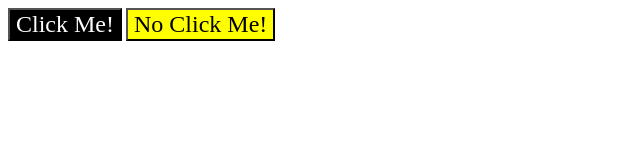
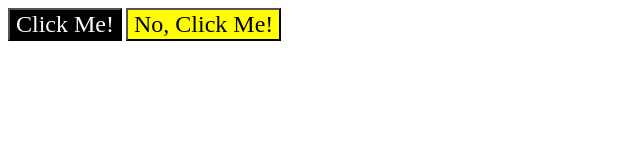
Before and after one commit to sw4000/css-practice2, a plain HTML site: page index.html in a window 1280 px wide. Shown: the full height of the page, 0-640 px from the left. Drawn offline with Linux system fonts and the light colour scheme.

Commit message:
Added comma

```diff
--- a/index.html
+++ b/index.html
@@ -11,7 +11,7 @@
 Click Me!
     </button>
     <button class="seconds">
-No Click Me!
+No, Click Me!
     </button>
 
 </body>
```
